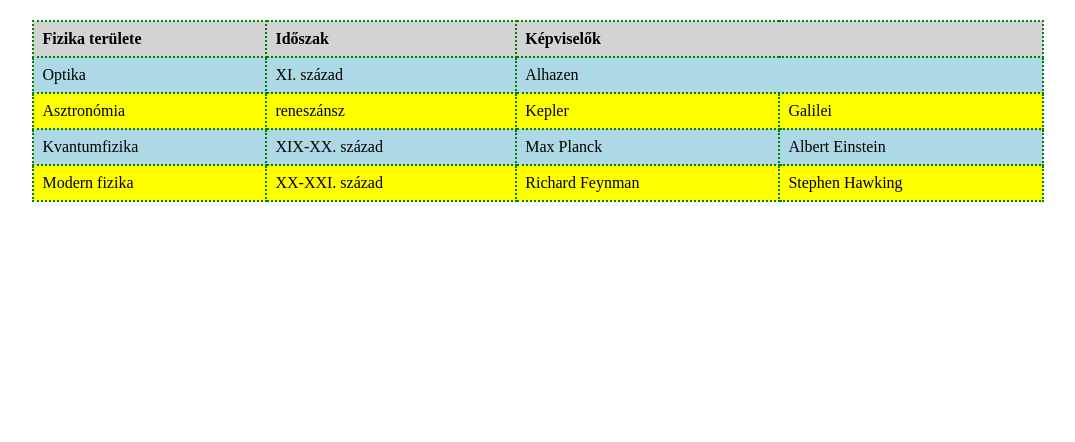
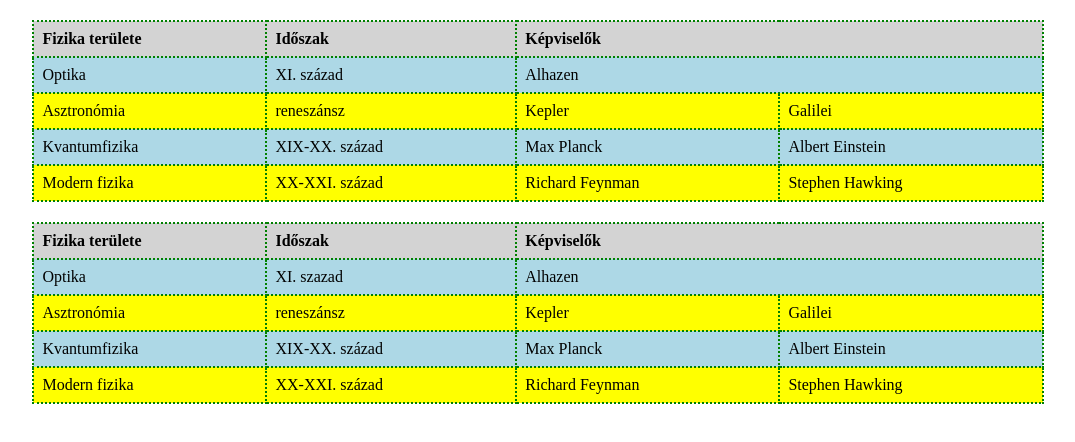
Before and after one commit to banyai-bence/javascript_func, a plain HTML site: page table_col_hf/1.html in a window 1280 px wide. Shown: the whole page, without its empty margins (102-1177 px from the left). Drawn offline with Linux system fonts and the light colour scheme.

Commit message:
kesz a hazi

```diff
--- a/table_col_hf/table_col_hf/1.html
+++ b/table_col_hf/1.html
@@ -20,6 +20,6 @@
                 <tr><td>Modern fizika</td><td>XX-XXI. század</td><td>Richard Feynman</td><td>Stephen Hawking</td></tr>
             </tbody>
         </table>
-
+<script src="index.js"></script>
 </body>
 </html>
--- /dev/null
+++ b/table_col_hf/index.js
@@ -0,0 +1,75 @@
+/** @type {{theme: string, time:string, scientist1: string, scientist2: string}[]} */
+const arr = [
+    {
+        theme: 'Optika',
+        time: 'XI. szazad',
+        scientist1: 'Alhazen'
+    },
+    {
+        theme: 'Asztronómia',
+        time: 'reneszánsz',
+        scientist1: 'Kepler',
+        scientist2: 'Galilei'
+    },
+    {
+        theme: 'Kvantumfizika',
+        time: 'XIX-XX. század',
+        scientist1: 'Max Planck',
+        scientist2: 'Albert Einstein'
+    },
+    {
+        theme: 'Modern fizika',
+        time: 'XX-XXI. század',
+        scientist1: 'Richard Feynman',
+        scientist2: 'Stephen Hawking'
+    }
+]
+
+/** document.createelement(string)
+ */
+const table =document.createElement("table")
+
+/** document.body.appendChild(htmlelement)
+ */
+document.body.appendChild(table)
+
+const thead =document.createElement("thead")
+table.appendChild(thead)
+const tr =document.createElement("tr")
+thead.appendChild(tr)
+
+const th=document.createElement("th")
+tr.appendChild(th)
+const th2=document.createElement("th")
+tr.appendChild(th2)
+const th3=document.createElement("th")
+tr.appendChild(th3)
+
+th.innerText="Fizika területe"
+th2.innerText="Időszak"
+th3.innerText="Képviselők"
+th3.colSpan=2
+
+const tbody = document.createElement("tbody")
+table.appendChild(tbody)
+for(const i of arr){
+    const tr2 =document.createElement("tr")
+    tbody.appendChild(tr2)
+    const td =document.createElement("td")
+    td.innerText=i.theme
+    tr2.appendChild(td)
+    const td2 =document.createElement("td")
+    td2.innerText=i.time
+    tr2.appendChild(td2)
+    const td3 =document.createElement("td")
+    td3.innerText=i.scientist1
+    tr2.appendChild(td3)
+    if(i.scientist2===undefined){
+        td3.colSpan="2"
+    }
+    else{
+        const td4 =document.createElement("td")
+        td4.innerText=i.scientist2
+        tr2.appendChild(td4)
+    }
+}
```
Also changed, not shown: table_col/1.html (+1 -0 lines), table_col/kitero.js (added, +123 -0 lines), table_col_hf/1.css (renamed from table_col_hf/table_col_hf/1.css).
